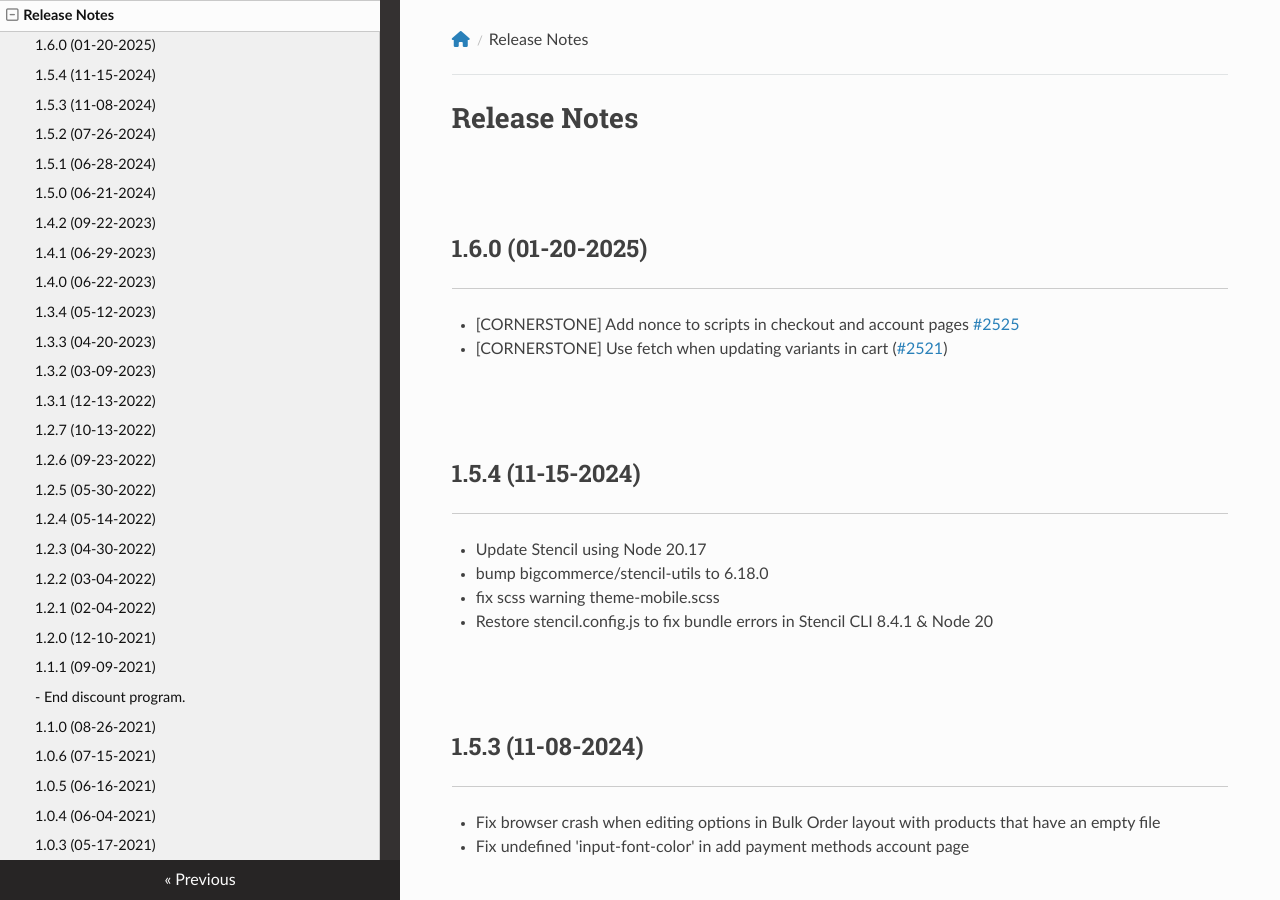
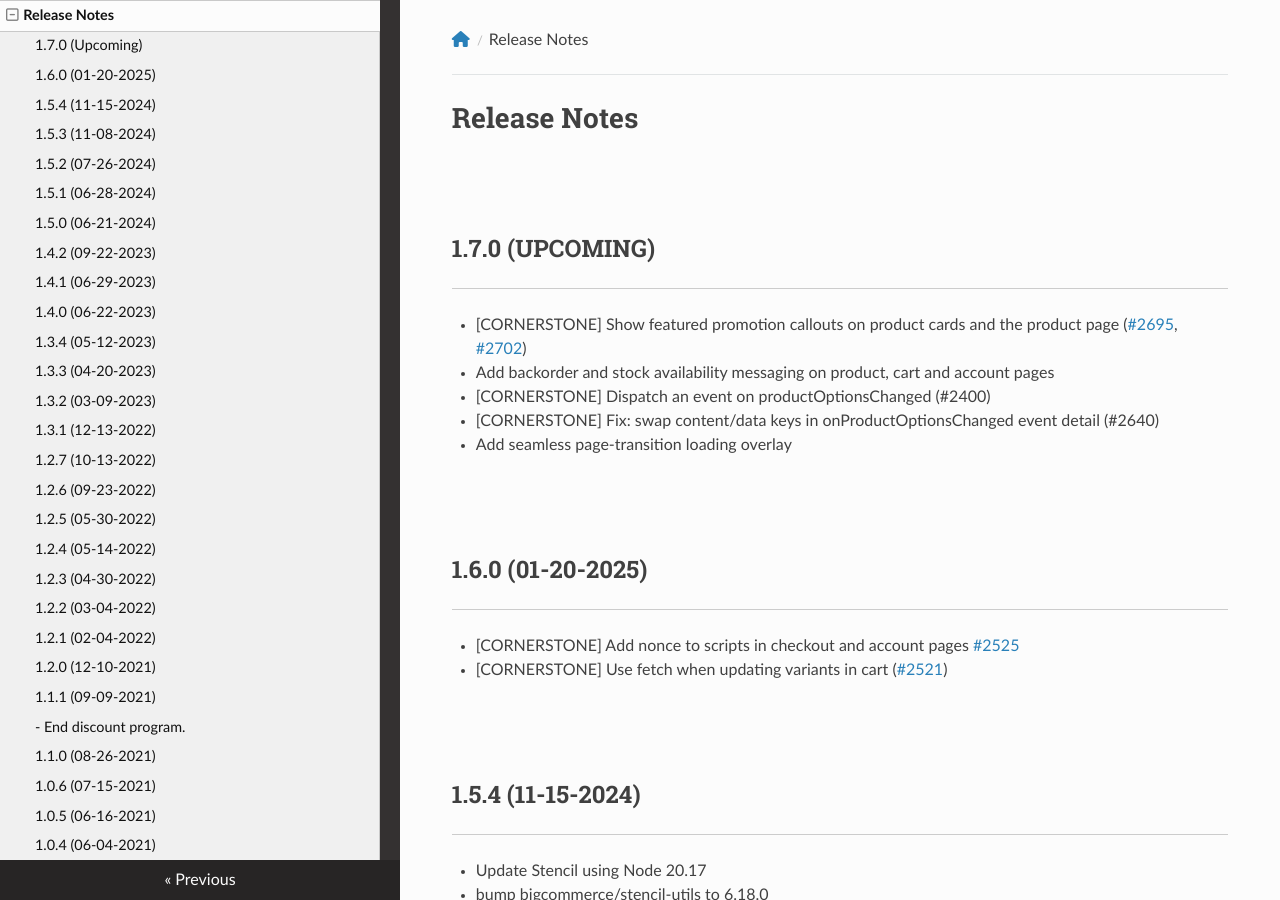
Before and after one commit to tvlgiao/bc-beautify-docs, an MkDocs documentation site: the page built from docs/changelog.md, in a window 1280 px wide and 900 px high. Built offline with MkDocs 1.6.1, drawn with Linux system fonts in a browser that asks for light colours; nearby versions of some CDN libraries; comment, search, counter and statistics services are not loaded.

Commit message:
docs: add 1.7.0 upcoming release notes
Co-Authored-By: PapaThemes <contact@papathemes.com>
Claude-Session: https://claude.ai/code/session_01ULXJ16QkDrauZkruQGfxc1

```diff
--- a/docs/changelog.md
+++ b/docs/changelog.md
@@ -1,4 +1,11 @@
 # Release Notes
+
+## 1.7.0 (Upcoming)
+- [CORNERSTONE] Show featured promotion callouts on product cards and the product page ([#2695](https://github.com/bigcommerce/cornerstone/pull/2695), [#2702](https://github.com/bigcommerce/cornerstone/pull/2702))
+- Add backorder and stock availability messaging on product, cart and account pages
+- [CORNERSTONE] Dispatch an event on productOptionsChanged (#2400)
+- [CORNERSTONE] Fix: swap content/data keys in onProductOptionsChanged event detail (#2640)
+- Add seamless page-transition loading overlay
 
 ## 1.6.0 (01-20-2025)
 - [CORNERSTONE] Add nonce to scripts in checkout and account pages [#2525](https://github.com/bigcommerce/cornerstone/pull/2525)
```
